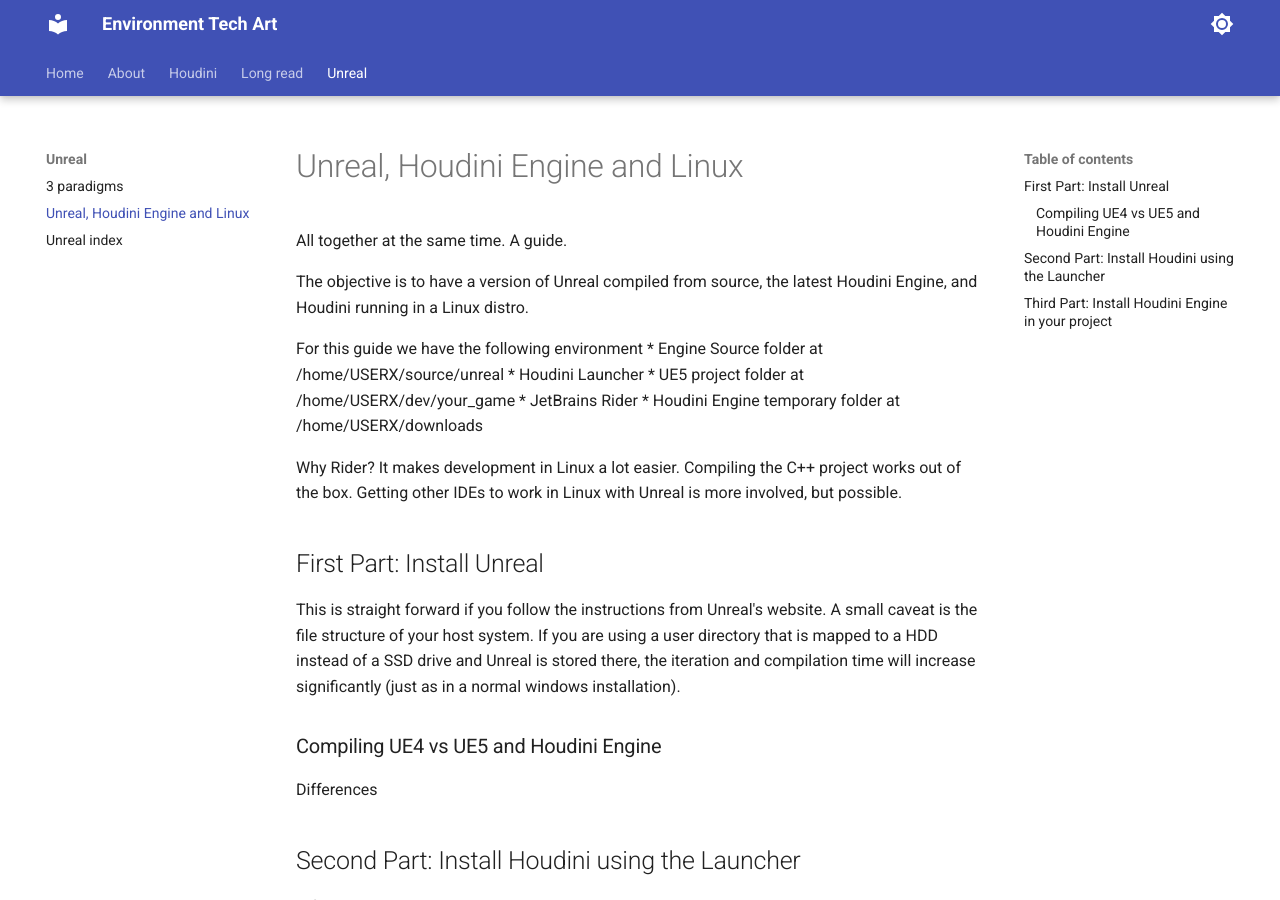
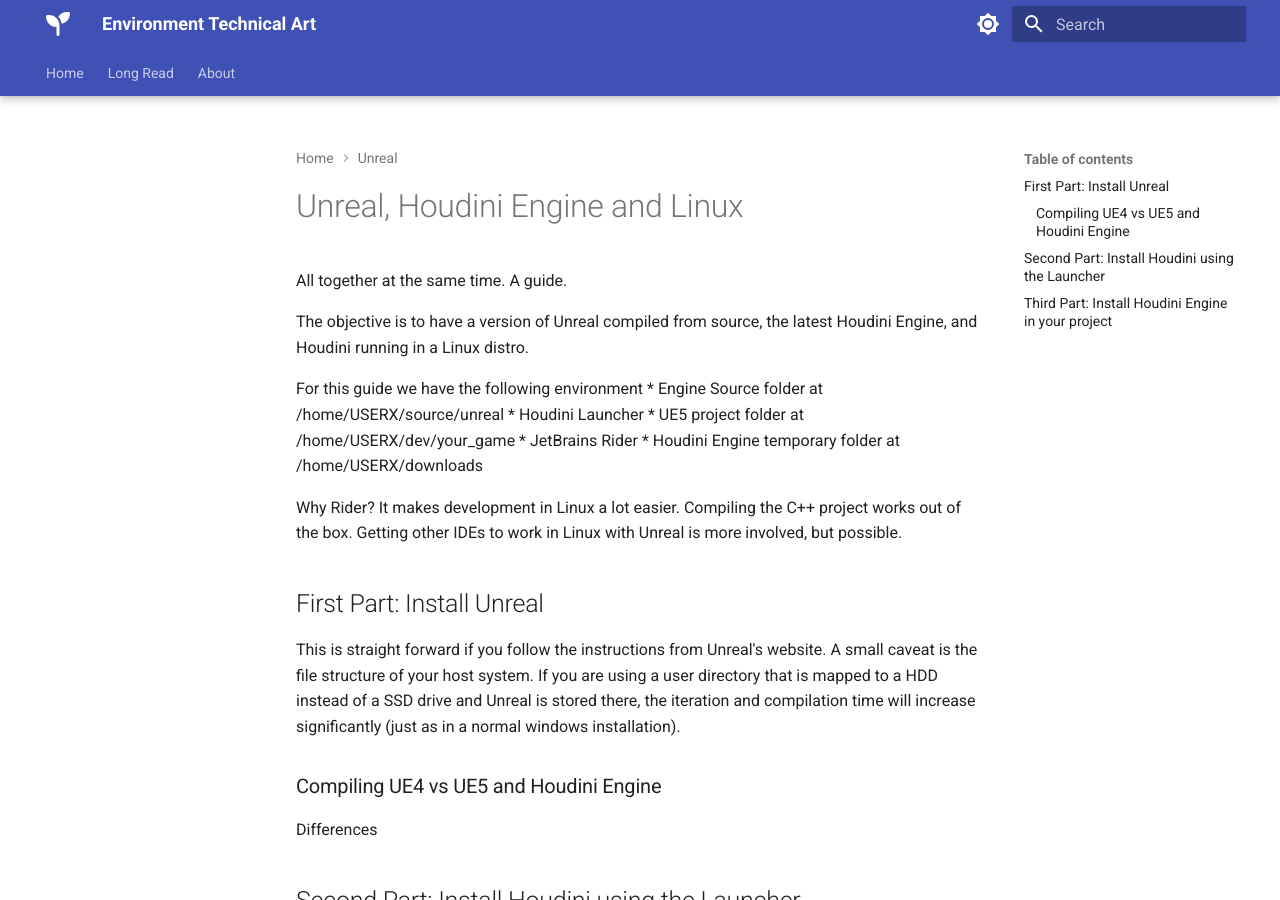
Before and after one commit to juancaflorez/juancaflorez.github.io, an MkDocs documentation site: the page built from docs/unreal/ue-linux.md, in a window 1280 px wide and 900 px high. Built offline with MkDocs 1.6.1 and Material for MkDocs 9.7.7, drawn with Linux system fonts in a browser that asks for light colours.

Commit message:
feature: improve navigation and icon

```diff
--- a/mkdocs.yml
+++ b/mkdocs.yml
@@ -1,20 +1,23 @@
 # Project Info
-site_name: Environment Tech Art
+site_name: Environment Technical Art
 site_author: Juan Florez
 copyright: Copyright &copy; 2023 Juan Florez
 
 # Site Config
-
 use_directory_urls: true
 
 # Theme
 theme:
   name: material
   features:
+    - navigation.top
     - navigation.indexes
     - navigation.sections
+    - navigation.instant
     - navigation.tabs
     - navigation.tabs.sticky
+    - navigation.path
+    - toc.follow
   palette:
     # Palette toggle for light mode
     - scheme: default
@@ -27,9 +30,15 @@
       toggle:
         icon: material/brightness-4
         name: Switch to light mode
+  icon:
+    logo: fontawesome/solid/seedling
 
 plugins:
   - tags
+  - search
+  - awesome-pages:
+      collapse_single_pages: false
+
 
 extra:
   consent:
@@ -44,6 +53,13 @@
       analytics:
         name: Google Analytics
         checked: false
+
+  social:
+    - icon: fontawesome/brands/github-alt
+      link: https://github.com/juancaflorez/
+    - icon: fontawesome/brands/linkedin
+      link: https://linkedin.com/in/juancaflorez/
+
 
 extra_css:
   - css/neoteroi.css
@@ -60,21 +76,20 @@
       anchor_linenums: true
       line_spans: __span
       pygments_lang_class: true
+      extend_pygments_lang:
+        - name: ue5
+          lang: cpp
+        - name: vex
+          lang: glsl
+        - name: hscript
+          lang: glsl
+
   - pymdownx.inlinehilite
   - pymdownx.snippets
   - pymdownx.superfences
   - pymdownx.details
   - pymdownx.tabbed:
       alternate_style: true
+  - pymdownx.emoji
   - admonition
   - neoteroi.cards
-
-# nav:
-#   - Home: 'index.md'
-#   - Long read:
-#       - long-read/index.md
-#       - Houdini and Flecs: long-read/hou-flecs.md
-#       - Runtime Map : long-read/map-graph.md
-#       - Mobile Planets : long-read/planets-bgr.md
-#   - Houdini: 'houdini/index.md'
-#   - About: 'about/index.md'
```
Also changed, not shown: docs/.pages (added), 1 other file.
